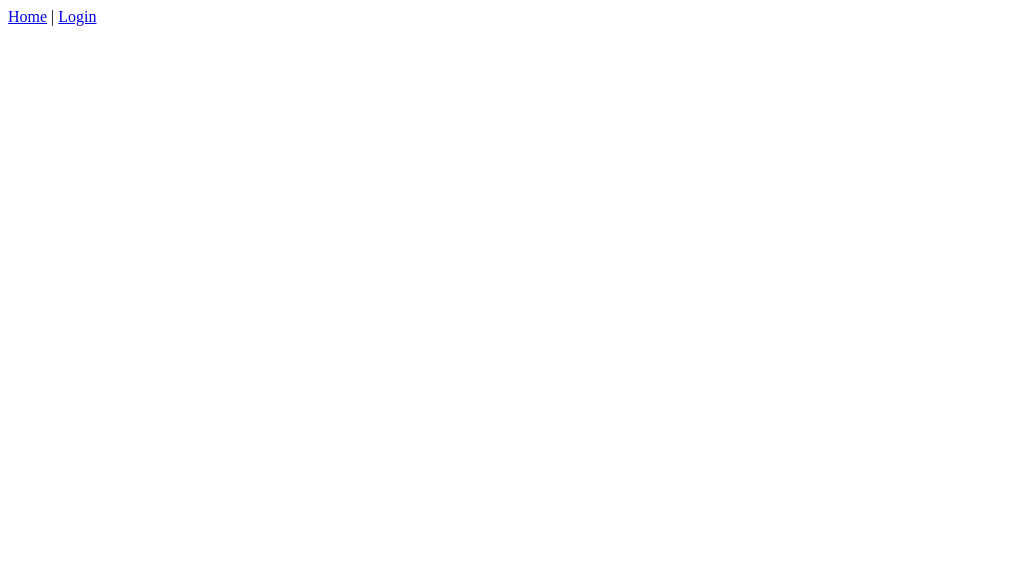
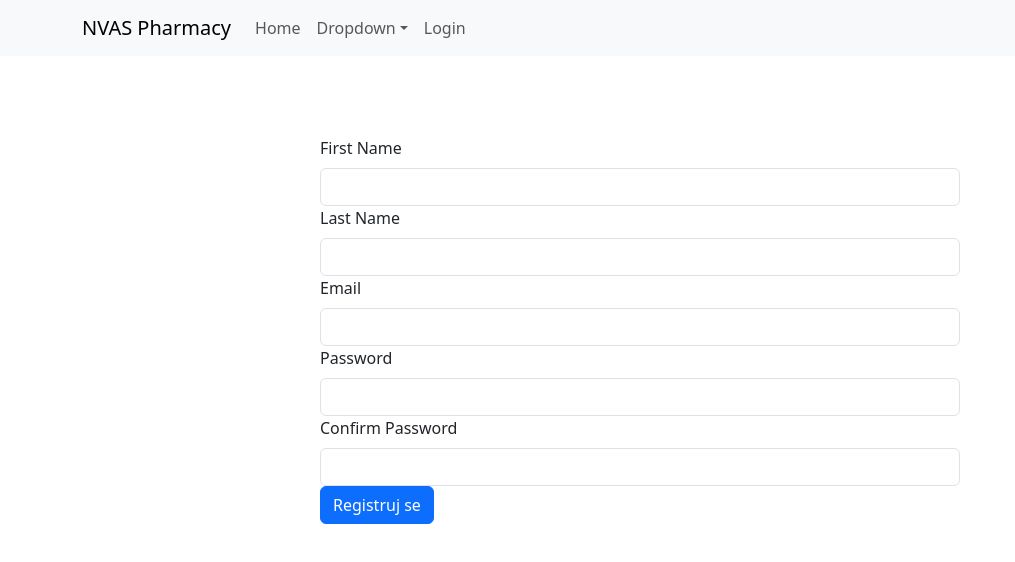
Before and after one commit to NVAS-Pharmacy-shop/frontend, a React (Create React App) app in the folder nvasshop/: page /register in a window 1280 px wide. Before the commit this address had no page. Shown: the top 562 px of the page, without its empty margins (0-1015 px from the left). Built offline with nearby package versions, Linux system fonts and the light colour scheme.

Commit message:
feat/registration & login pages

```diff
--- a/nvasshop/package.json
+++ b/nvasshop/package.json
@@ -11,9 +11,12 @@
     "@types/react": "^18.2.37",
     "@types/react-dom": "^18.2.15",
     "axios": "^1.6.1",
+    "bootstrap": "^5.3.2",
     "dayjs": "^1.11.10",
     "jwt-decode": "^4.0.0",
+    "mdb-react-ui-kit": "^7.0.0",
     "react": "^18.2.0",
+    "react-bootstrap": "^2.9.1",
     "react-dom": "^18.2.0",
     "react-router-dom": "^6.18.0",
     "react-scripts": "5.0.1",
--- a/nvasshop/public/index.html
+++ b/nvasshop/public/index.html
@@ -3,6 +3,12 @@
   <head>
     <meta charset="utf-8" />
     <link rel="icon" href="%PUBLIC_URL%/favicon.ico" />
+    <link
+      rel="stylesheet"
+      href="https://cdn.jsdelivr.net/npm/bootstrap@5.3.0/dist/css/bootstrap.min.css"
+      integrity="sha384-9ndCyUaIbzAi2FUVXJi0CjmCapSmO7SnpJef0486qhLnuZ2cdeRhO02iuK6FUUVM"
+      crossorigin="anonymous"
+    />
     <meta name="viewport" content="width=device-width, initial-scale=1" />
     <meta name="theme-color" content="#000000" />
     <meta
--- a/nvasshop/src/App.tsx
+++ b/nvasshop/src/App.tsx
@@ -2,8 +2,11 @@ import { BrowserRouter as Router, Route, Routes } from 'react-router-dom';
 import PrivateRoutes from './utils/PrivateRoutes';
 import { AuthProvider } from './context/AuthContext';
 
+import 'bootstrap/dist/css/bootstrap.min.css';
+
 import HomePage from './pages/HomePage';
 import LoginPage from './pages/LoginPage';
+import RegisterPage from './pages/RegisterPage';
 import Header from './components/Header';
 
 const App = () => {
@@ -18,6 +21,7 @@ const App = () => {
             </Route>
             {/* <PrivateRoute component={HomePage} path='/' exact /> */}
             <Route element={<LoginPage />} path='/login' />
+            <Route element={<RegisterPage />} path='/register' />
           </Routes>
         </AuthProvider>
       </Router>
--- a/nvasshop/src/components/Header.tsx
+++ b/nvasshop/src/components/Header.tsx
@@ -1,23 +1,73 @@
-import React, {useContext} from 'react'
-import { Link } from 'react-router-dom'
-import AuthContext from '../context/AuthContext'
+import React, { useContext } from 'react';
+import { Link } from 'react-router-dom';
+import AuthContext from '../context/AuthContext';
 
-const Header = () => {
-    let {user, logoutUser} = useContext(AuthContext)
-    return (
-        <div>
-            <Link to="/" >Home</Link>
-            <span> | </span>
+import Container from 'react-bootstrap/Container';
+import Nav from 'react-bootstrap/Nav';
+import Navbar from 'react-bootstrap/Navbar';
+import NavDropdown from 'react-bootstrap/NavDropdown';
+
+function Header() {
+  let { user, logoutUser } = useContext(AuthContext);
+  return (
+    <Navbar expand='lg' className='bg-body-tertiary'>
+      <Container>
+        <Navbar.Brand href='#home'>NVAS Pharmacy</Navbar.Brand>
+        <Navbar.Toggle aria-controls='basic-navbar-nav' />
+        <Navbar.Collapse id='basic-navbar-nav'>
+          <Nav className='me-auto'>
+            <Nav.Link as={Link} to='/'>
+              Home
+            </Nav.Link>
+            {/* <Nav.Link as={Link} to="/users">Users</Nav.Link> */}
+
+            <NavDropdown title='Dropdown' id='basic-nav-dropdown'>
+              <NavDropdown.Item href='#action/3.1'>Action</NavDropdown.Item>
+              <NavDropdown.Item href='#action/3.2'>
+                Another action
+              </NavDropdown.Item>
+              <NavDropdown.Item href='#action/3.3'>Something</NavDropdown.Item>
+              <NavDropdown.Divider />
+              <NavDropdown.Item href='#action/3.4'>
+                Separated link
+              </NavDropdown.Item>
+            </NavDropdown>
+
             {user ? (
-                 <p  onClick={logoutUser}>Logout</p>
-            ): (
-                <Link to="/login" >Login</Link>
+              <Nav.Link as={Link} to='/login' onClick={logoutUser}>
+              Logout
+            </Nav.Link>
+            ) : (
+              <Nav.Link as={Link} to='/login'>
+                Login
+              </Nav.Link>
             )}
 
-            {user &&   <p>Hello {user.username}</p>}
-
-        </div>
-    )
+          </Nav>
+        </Navbar.Collapse>
+      </Container>
+    </Navbar>
+  );
 }
 
-export default Header
+export default Header;
+
+// const Header = () => {
+//     let {user, logoutUser} = useContext(AuthContext)
+//     return (
+//         <div>
+//             <Link to="/" >Home</Link>
+//             <span> | </span>
+//             {user ? (
+//                  <p  onClick={logoutUser}>Logout</p>
+//             ): (
+//                 <Link to="/login" >Login</Link>
+//             )}
+
+//             {user &&   <p>Hello {user.username}</p>}
+
+//         </div>
+//     )
+// }
+
+// export default Header
--- a/nvasshop/src/context/AuthContext.js
+++ b/nvasshop/src/context/AuthContext.js
@@ -1,6 +1,7 @@
 import { createContext, useState, useEffect } from 'react'
 import {jwtDecode} from "jwt-decode";
 import { useNavigate } from 'react-router-dom'
+
 
 const AuthContext = createContext()
 
@@ -12,7 +13,25 @@ export const AuthProvider = ({children}) => {
     let [user, setUser] = useState(()=> localStorage.getItem('authTokens') ? jwtDecode(localStorage.getItem('authTokens')) : null)
     let [loading, setLoading] = useState(true)
 
-    const navigate = useNavigate()
+    const navigate = useNavigate();
+
+    let registerUser = async (e) => {
+        const user = {
+                first_name: e.target.first_name.value,
+                last_name:  e.target.last_name.value,
+                email:  e.target.email.value,
+                password:  e.target.password.value,
+        }
+
+        e.preventDefault()
+        let response = await fetch('http://127.0.0.1:8000/api/auth/signup/', {
+            method:'POST',
+            headers:{
+                'Content-Type':'application/json',
+            },
+            body:JSON.stringify(user)
+        })
+    }
 
     let loginUser = async (e )=> {
         e.preventDefault()
@@ -21,7 +40,7 @@ export const AuthProvider = ({children}) => {
             headers:{
                 'Content-Type':'application/json',
             },
-            body:JSON.stringify({'email':e.target.username.value, 'password':e.target.password.value})
+            body:JSON.stringify({'email':e.target.email.value, 'password':e.target.password.value})
         })
         let data = await response.json()
 
@@ -44,12 +63,13 @@ export const AuthProvider = ({children}) => {
     }
 
     let contextData = {
-        user:user,
-        authTokens:authTokens,
-        setAuthTokens:setAuthTokens,
-        setUser:setUser,
-        loginUser:loginUser,
-        logoutUser:logoutUser,
+        user,
+        authTokens,
+        setAuthTokens,
+        setUser,
+        loginUser,
+        logoutUser,
+        registerUser,
     }
 
 
--- a/nvasshop/src/pages/LoginPage.tsx
+++ b/nvasshop/src/pages/LoginPage.tsx
@@ -1,18 +1,44 @@
-import React, {useContext} from 'react'
-import AuthContext from '../context/AuthContext'
+import React, { useContext } from 'react';
+import { Link } from 'react-router-dom';
+import AuthContext from '../context/AuthContext';
+
+import Button from 'react-bootstrap/Button';
+import Container from 'react-bootstrap/Container';
+import Form from 'react-bootstrap/Form';
+
+import styles from './form.module.css';
 
 const LoginPage = () => {
-    let {loginUser} : any = useContext(AuthContext)
+  let { loginUser }: any = useContext(AuthContext);
 
-    return (
-        <div>
-            <form onSubmit={loginUser}>
-                <input type="text" name="username" placeholder="Enter Username" />
-                <input type="password" name="password" placeholder="Enter Password" />
-                <input type="submit"/>
-            </form>
-        </div>
-    )
-}
+  return (
+    <div>
+      <Container className={styles.formContainer}>
+        <Form onSubmit={loginUser} className={styles.form}>
+          <Form.Group className='mb-3' controlId='formBasicEmail'>
+            <Form.Label>Email address</Form.Label>
+            <Form.Control type='email' name='email'  placeholder='Enter email' />
+            <Form.Text className='text-muted'>
+              We'll never share your email with anyone else.
+            </Form.Text>
+          </Form.Group>
 
-export default LoginPage
+          <Form.Group className='mb-3' controlId='formBasicPassword'>
+            <Form.Label>Password</Form.Label>
+            <Form.Control type='password' name='password' placeholder='Password' />
+          </Form.Group>
+
+            <div className={styles.signup}>
+                <Link to='/register'>Register</Link>
+            </div>
+
+          <Button variant='primary' type='submit'>
+            Submit
+          </Button>
+        </Form>
+      </Container>
+    </div>
+  );
+};
+
+export default LoginPage;
--- /dev/null
+++ b/nvasshop/src/pages/RegisterPage.tsx
@@ -0,0 +1,71 @@
+import React, { useContext } from 'react';
+import AuthContext from '../context/AuthContext';
+
+import Button from 'react-bootstrap/Button';
+import Container from 'react-bootstrap/Container';
+import Form from 'react-bootstrap/Form';
+
+import styles from './form.module.css';
+
+const LoginPage = () => {
+  let { registerUser }: any = useContext(AuthContext);
+
+  return (
+
+      <Container className={styles.formContainer}>
+      <Form onSubmit={registerUser}>
+      <Form.Group controlId="firstName">
+        <Form.Label>First Name</Form.Label>
+        <Form.Control
+          type="text"
+          name="first_name"
+          required
+        />
+      </Form.Group>
+
+      <Form.Group controlId="lastName">
+        <Form.Label>Last Name</Form.Label>
+        <Form.Control
+          type="text"
+          name="last_name"
+          required
+        />
+      </Form.Group>
+
+      <Form.Group controlId="email">
+        <Form.Label>Email</Form.Label>
+        <Form.Control
+          type="email"
+          name="email"
+          required
+        />
+      </Form.Group>
+
+      <Form.Group controlId="password">
+        <Form.Label>Password</Form.Label>
+        <Form.Control
+          type="password"
+          name="password"
+          required
+        />
+      </Form.Group>
+
+      <Form.Group controlId="confirmPassword">
+        <Form.Label>Confirm Password</Form.Label>
+        <Form.Control
+          type="password"
+          name="confirmPassword"
+          required
+        />
+      </Form.Group>
+
+      <Button variant="primary" type="submit">
+        Registruj se
+      </Button>
+    </Form>
+      </Container>
+
+  );
+};
+
+export default LoginPage;
--- /dev/null
+++ b/nvasshop/src/pages/form.module.css
@@ -0,0 +1,7 @@
+.formContainer{
+    padding: 80px 250px;
+}
+
+.signup{
+
+}
```
Also changed, not shown: nvasshop/src/app.module.css (line endings or trailing spaces), 1 other file (tests, documents, lock files or other folders).
